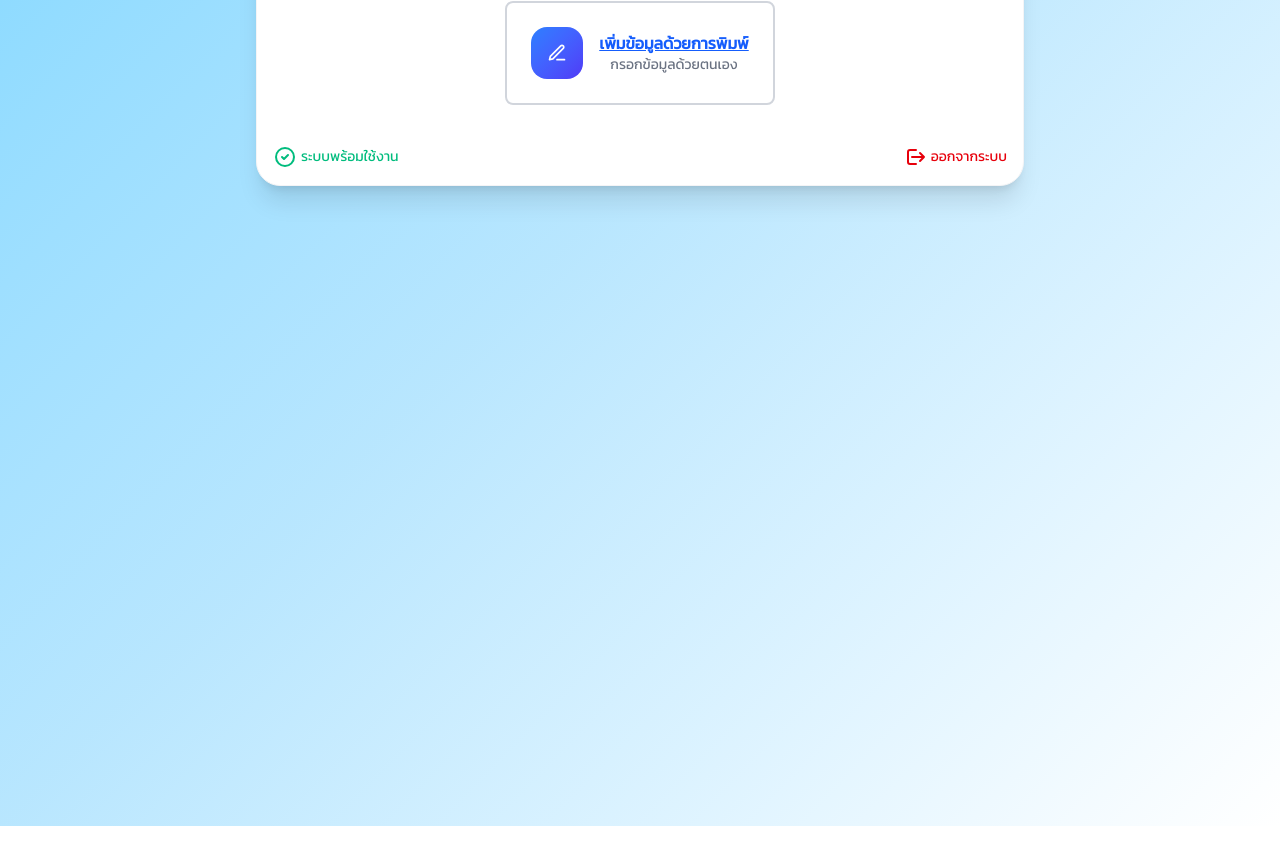
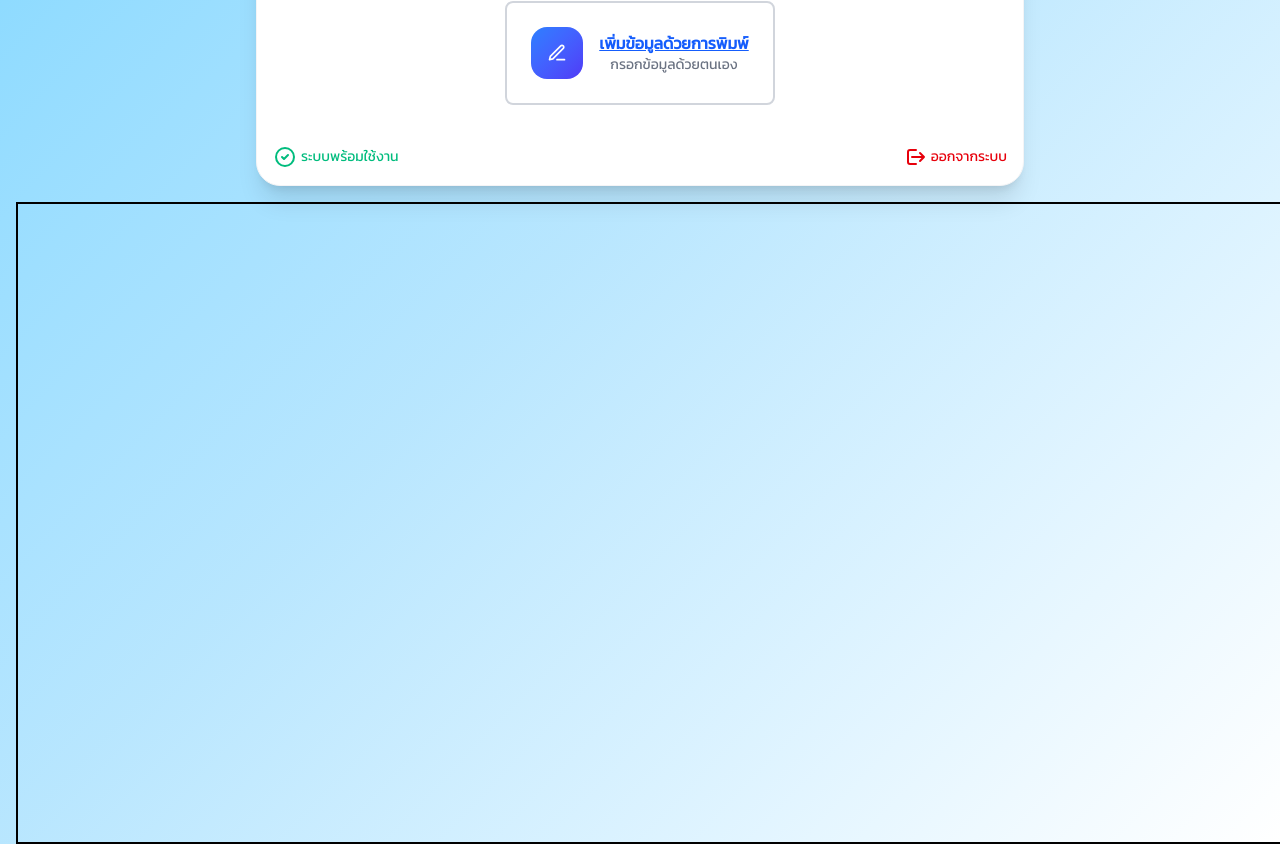
Before and after one commit to panuwit009/dtstock, a Next.js app: page /home in a window 1280 px wide. Shown: the part 488-1348 px from the top of the page. Before the commit the page ends 1314 px from the top, so only its background shows below. Built offline with nearby package versions, Linux system fonts and the light colour scheme.

Commit message:
test video

```diff
--- a/src/app/home/page.tsx
+++ b/src/app/home/page.tsx
@@ -5,7 +5,7 @@ export default function Home () {
     return (
         <>
         <Scanbarcode />
-        <video className="" id="video" style={{ width: "100%" }}></video>
+        <video className="border-2 border-black m-4" id="video" style={{ width: "100%" }}></video>
         {/* <Items /> */}
         </>
     );
```
